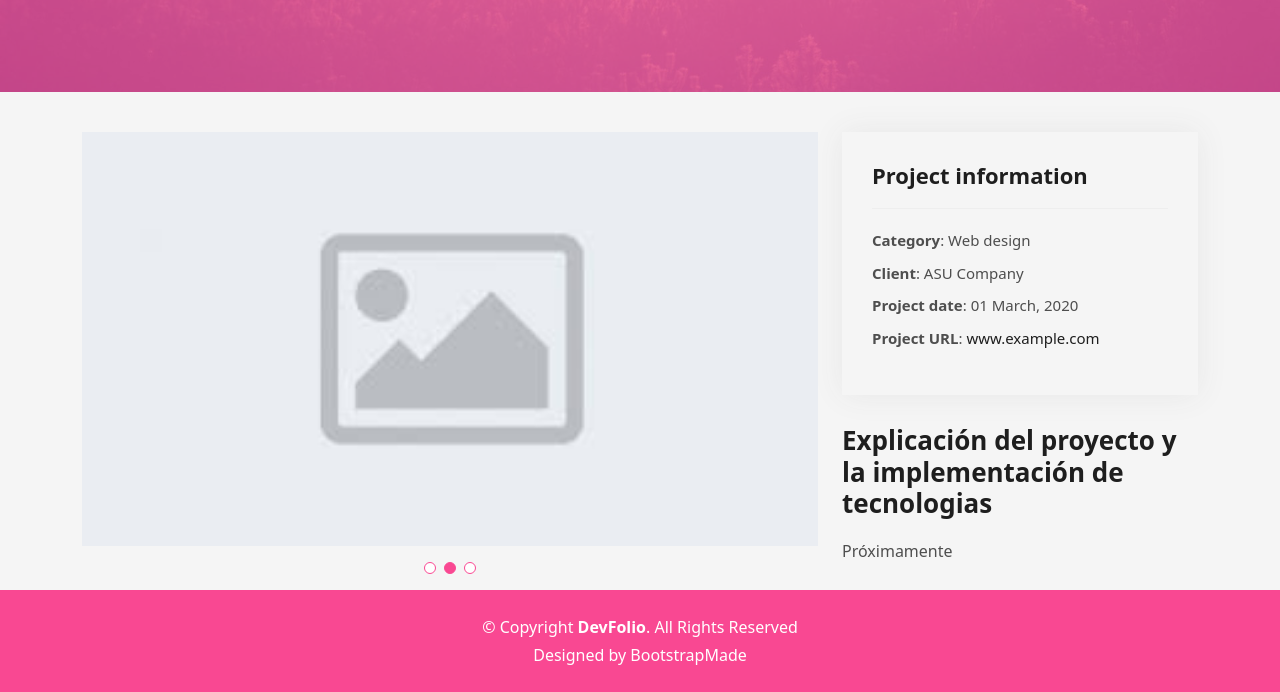
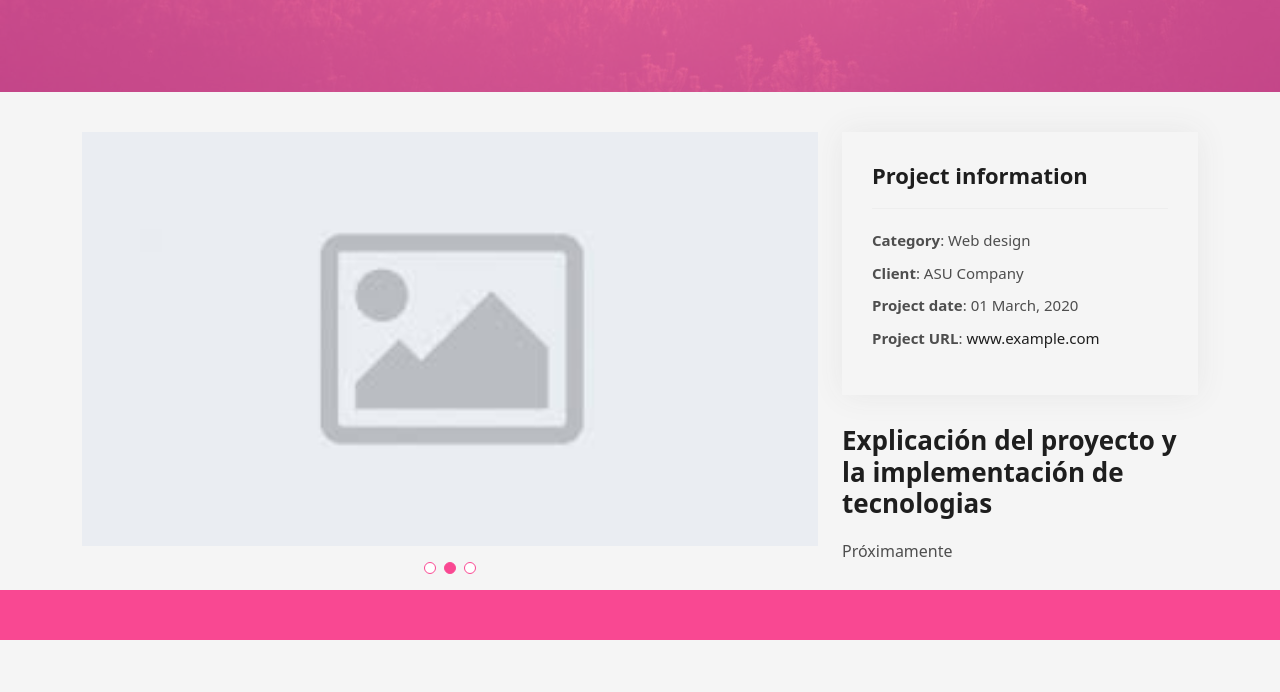
Before and after one commit to vinomarilyn/portafolio, a plain HTML site: page portfolio-details.html in a window 1280 px wide. Shown: the part 258-950 px from the top of the page. After the commit the page ends 898 px from the top, so only its background shows below. Drawn offline with Linux system fonts and the light colour scheme.

Commit message:
modificacion de footer

```diff
--- a/portfolio-details.html
+++ b/portfolio-details.html
@@ -131,15 +131,15 @@
       <div class="row">
         <div class="col-sm-12">
           <div class="copyright-box">
-            <p class="copyright">&copy; Copyright <strong>DevFolio</strong>. All Rights Reserved</p>
-            <div class="credits">
+            <!-- <p class="copyright">&copy; Copyright <strong>DevFolio</strong>. All Rights Reserved</p>
+            --> <div class="credits">
               <!--
               All the links in the footer should remain intact.
               You can delete the links only if you purchased the pro version.
               Licensing information: https://bootstrapmade.com/license/
               Purchase the pro version with working PHP/AJAX contact form: https://bootstrapmade.com/buy/?theme=DevFolio
-            -->
-              Designed by <a href="https://bootstrapmade.com/">BootstrapMade</a>
+            --><!--
+              Designed by <a href="https://bootstrapmade.com/">BootstrapMade</a> -->
             </div>
           </div>
         </div>
```
